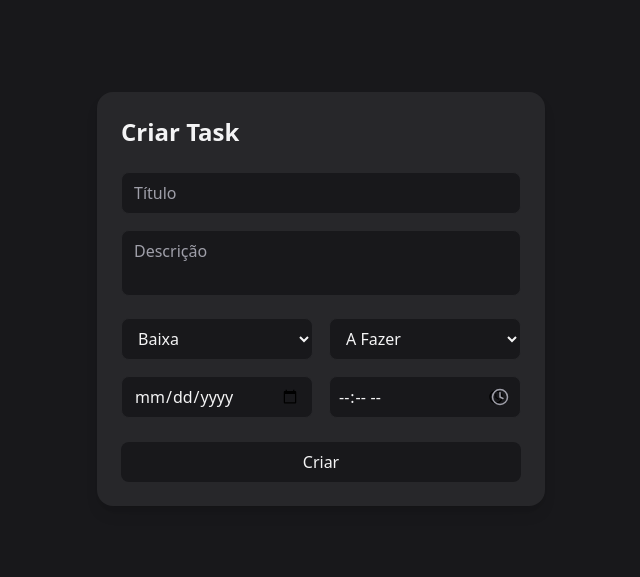
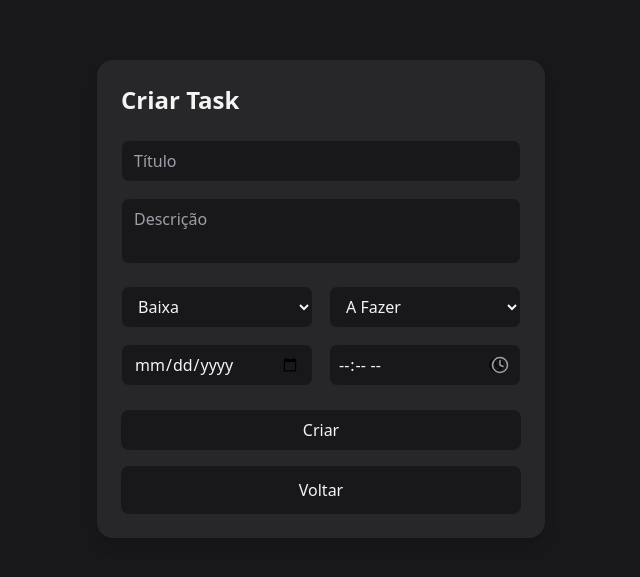
Before and after one commit to ryan-de-melo/MyTasks, a React app in the folder frontend/: page /create in a window 1280 px wide. Shown: the part 101-678 px from the top of the page, without its empty margins (319-959 px from the left). Built offline with nearby package versions, Linux system fonts and the light colour scheme; sample sign-in values are in the browser's storage; the HTML template or start-up script is replaced by a standard one.

Commit message:
feat: add back button

```diff
--- a/frontend/src/pages/CreateTaskPage.jsx
+++ b/frontend/src/pages/CreateTaskPage.jsx
@@ -1,8 +1,11 @@
 import { useState } from "react";
 import { createTask } from "../services/taskService";
 import { Clock } from "lucide-react"
+import { useNavigate } from "react-router-dom";
 
 function CreateTaskPage() {
+  const navigate = useNavigate();
+
   const [form, setForm] = useState({
     title: "",
     description: "",
@@ -11,6 +14,11 @@ function CreateTaskPage() {
     deadlineDate: "",
     deadlineTime: "",
   });
+
+
+  function handleBack() {
+    navigate(-1);
+  }
 
   function handleChange(event) {
     const { name, value } = event.target;
@@ -120,6 +128,14 @@ function CreateTaskPage() {
           >
             Criar
           </button>
+
+          <button
+            type="button"
+            onClick={handleBack}
+            className="w-full rounded-lg bg-zinc-900 py-3 font-medium text-zinc-100 hover:bg-red-500 transition-colors"
+          >
+            Voltar
+          </button>
         </form>
       </div>
     </div>
```
